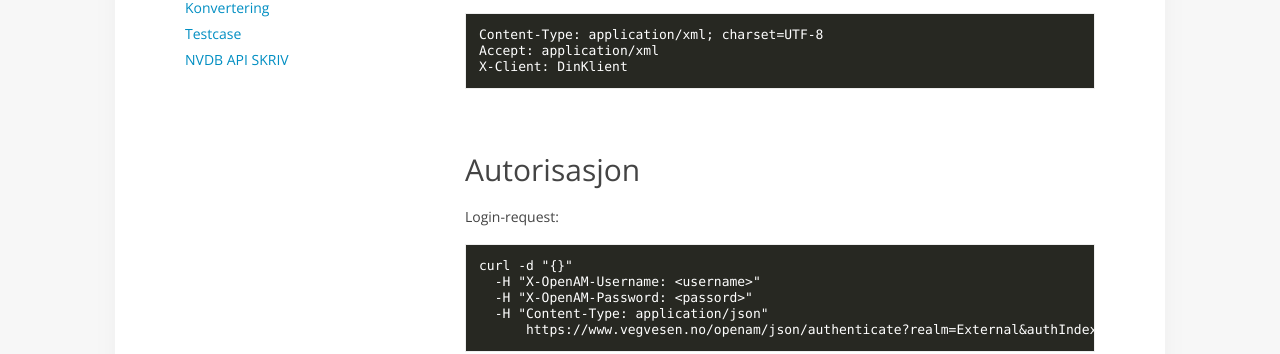
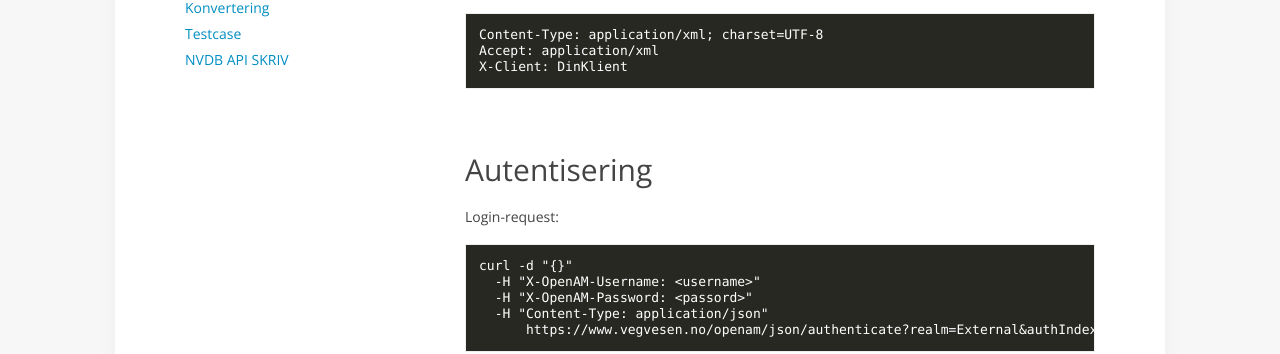
Before and after one commit to nvdb-vegdata/apiskrivdokumentasjon, a Jekyll site: the page built from autentisering.md, in a window 1280 px wide. Shown: the part 378-732 px from the top of the page. Built offline with Jekyll 4.4.1, drawn with Linux system fonts in a browser that asks for light colours; our own code applies the rules of GitHub Pages for plain Markdown files.

Commit message:
Autentisering

````diff
--- a/autentisering.md
+++ b/autentisering.md
@@ -9,7 +9,7 @@ X-Client: DinKlient
 ```
 
 
-## Autorisasjon
+## Autentisering
 Login-request:
 ```
 curl -d "{}"
````
